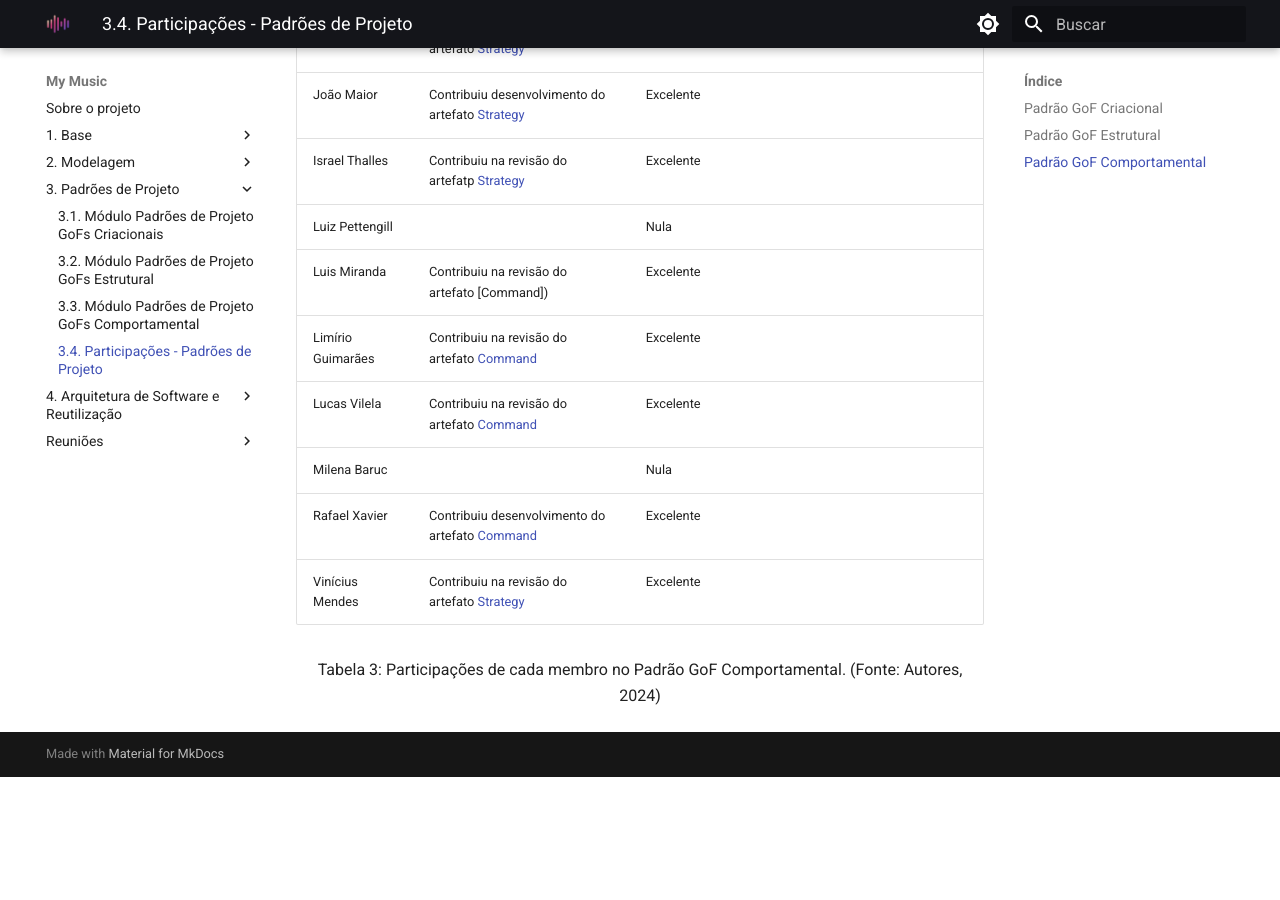
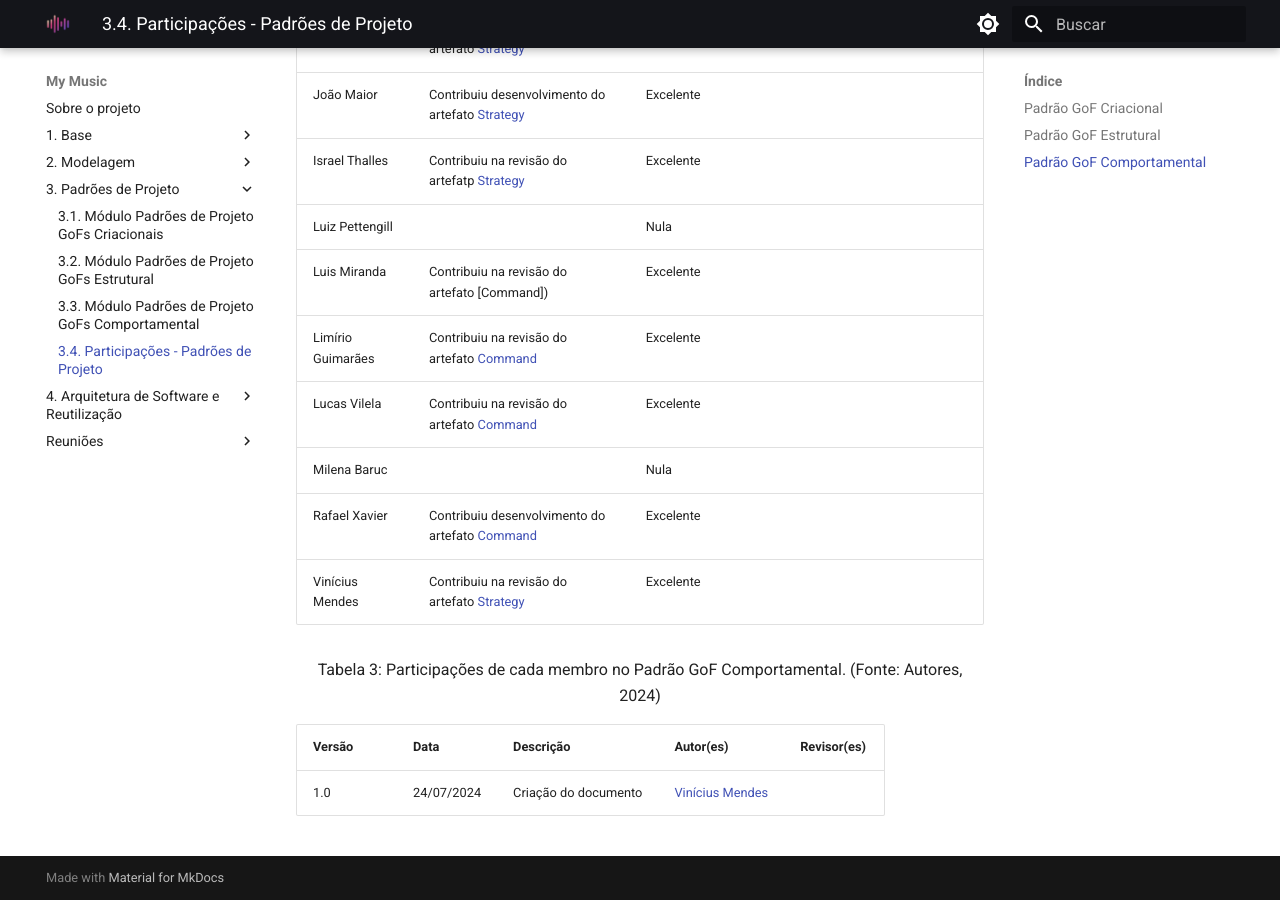
Before and after one commit to UnBArqDsw2024-1/2024.1_G2_My_Music, an MkDocs documentation site: the page built from docs/PadroesDeProjeto/ParticipacoesPadroes.md, in a window 1280 px wide and 900 px high, scrolled down 2547 px. Built offline with MkDocs 1.6.1 and Material for MkDocs 9.7.7, drawn with Linux system fonts in a browser that asks for light colours; before the commit the page ends 3324 px from its top, so only the background shows below that.

Commit message:
Update ParticipacoesPadroes.md

```diff
--- a/docs/PadroesDeProjeto/ParticipacoesPadroes.md
+++ b/docs/PadroesDeProjeto/ParticipacoesPadroes.md
@@ -70,3 +70,7 @@ Este documento contém um breve relato das participações e contribuições dos
 <div style="text-align: center">
   <p>Tabela 3: Participações de cada membro no Padrão GoF Comportamental. (Fonte: Autores, 2024)</p>
 </div>
+
+| Versão | Data       | Descrição                           | Autor(es)                                         | Revisor(es)        |
+| ------ | ---------- | ----------------------------------- | ------------------------------------------------- | ------------------ |
+| 1.0    | 24/07/2024 | Criação do documento                | [Vinícius Mendes](https://github.com/yabamiah) | |
```
